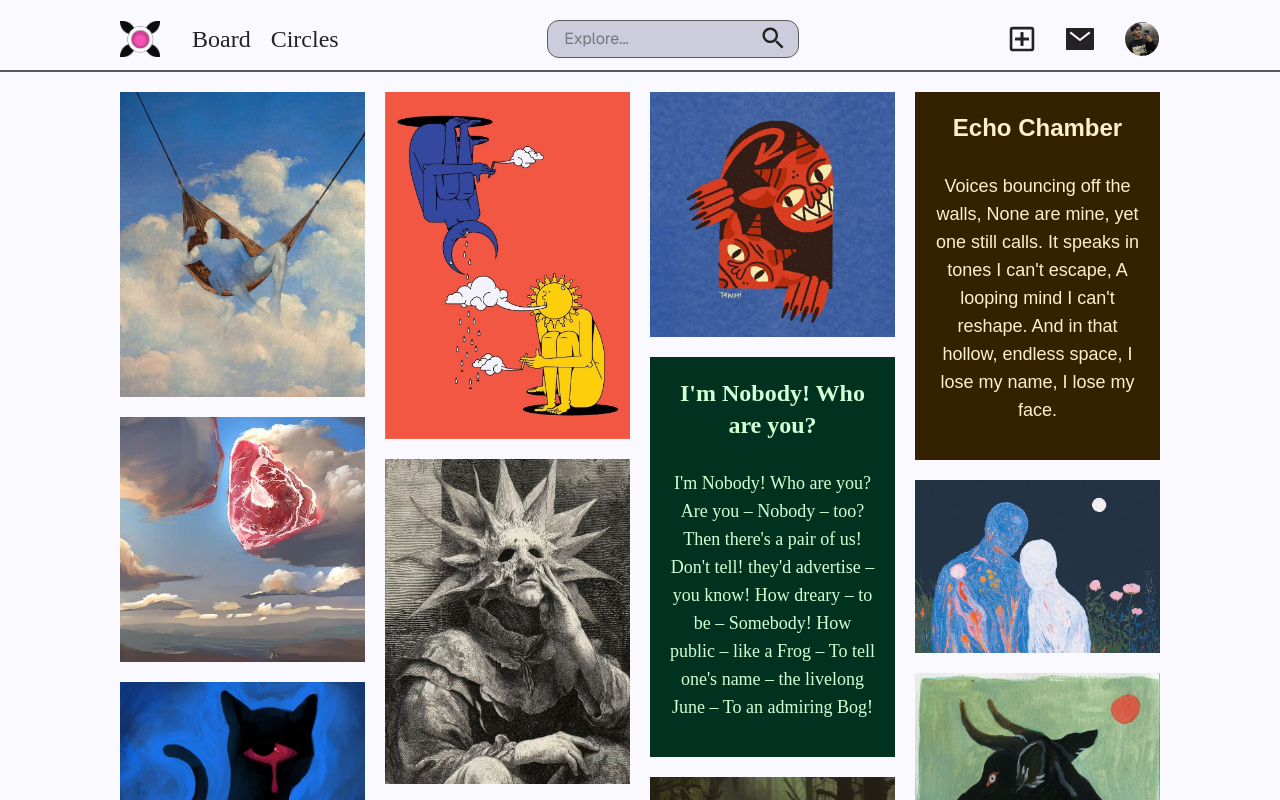
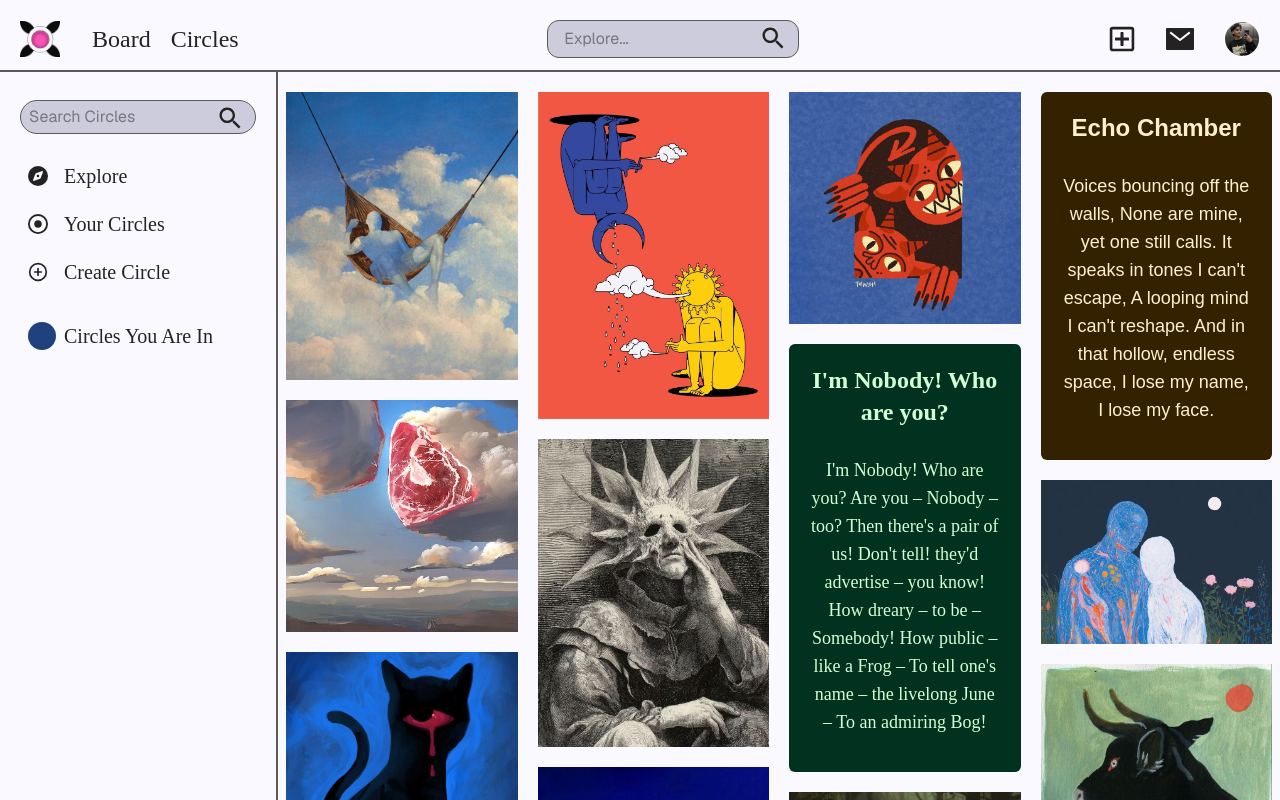
Before and after one commit to thethilina/bird-park, a Next.js app: page / in a window 1280 px wide. Shown: the top 800 px of the page. Built offline with nearby package versions, Linux system fonts and the light colour scheme; a web font is replaced by a local one.

Commit message:
circlessidenavbar

```diff
--- a/app/layout.tsx
+++ b/app/layout.tsx
@@ -3,6 +3,7 @@ import { Geist, Geist_Mono } from "next/font/google";
 import "./globals.css";
 import NavBar from "../public/components/NavBar";
 import ProfileBar from "@/public/components/ProfileBar";
+import CircleSideBar from "@/public/components/CircleSideBar";
 
 const geistSans = Geist({
   variable: "--font-geist-sans",
@@ -26,11 +27,21 @@ export default function RootLayout({
 }>) {
   return (
     <html
-
       lang="en"
       className={`${geistSans.variable} ${geistMono.variable} h-full antialiased`}
     >
-      <body className="min-h-full  flex flex-col"><NavBar/> {children}</body>
+      <head>
+      </head>
+      <body className="min-h-full flex flex-col">
+        <NavBar />
+        <div className="flex flex-1">
+                    <CircleSideBar />
+
+          <div className="flex-1">
+            {children}
+          </div>
+        </div>
+      </body>
     </html>
   );
 }
--- a/app/page.tsx
+++ b/app/page.tsx
@@ -4,7 +4,7 @@ import { shuffledFeedDatabase } from "@/TestDataBase/artData";
 import Buttonwhite from "@/public/components/Tn/Buttonwhite";
 export default function Home() {
   return (
-    <div className="flex flex-col flex-1 items-center  pt-5  justify-center font-sans px-2 lg:px-30 w-full">
+    <div className="flex flex-col flex-1 items-center  pt-5  justify-center font-sans px-2  w-full">
 
       <Gallery artbase = {shuffledFeedDatabase} />
 
--- /dev/null
+++ b/public/components/CircleSideBar.tsx
@@ -0,0 +1,51 @@
+import React from 'react'
+import { IoMdSearch } from "react-icons/io";
+import { FaCompass } from "react-icons/fa6";
+import { FaRegCircleDot } from "react-icons/fa6";
+import { FiPlusCircle } from "react-icons/fi";
+
+
+function CircleSideBar() {
+  return (
+    <nav className=' w-auto p-5 bg-(--color-background) dark:bg-(--background) border-r-2  border-(--border)   flex flex-col items-center py-5 gap-y-5'>
+
+<div className='sticky top-25 space-y-5'>
+
+    {/** searchbar */}
+
+        <div className=" hidden lg:block ">
+          <IoMdSearch className="absolute right-3 top-1 size-7  " />
+          <input placeholder="Search Circles" type="text" className="font-sans bg-(--colorbg) dark:bg-(--colorbgdark) border border-(--border) dark:border-(--borderdark)   rounded-full py-1 px-2" />
+        </div>
+
+
+        {/** middle buttons */}
+
+
+        <div className=" flex flex-col text-xl p-2  gap-y-5">
+        <button className='flex items-center align-middle gap-x-4 ) '><FaCompass className='size-5' /> Explore</button>
+        <button className='flex items-center align-middle  gap-x-4 '><FaRegCircleDot className='size-5' /> Your Circles</button>
+        <button className='flex items-center align-middle  gap-x-4 '><FiPlusCircle className='size-5' /> Create Circle</button>
+        </div>
+
+
+              {/** circles im in */}
+
+       <div className=" flex flex-col text-xl p-2  gap-y-5">
+        <div className='flex items-center  gap-x-2'> <div className='w-7 h-7 rounded-full bg-[#20417e]'/><h1>Circles You Are In</h1></div>
+
+
+
+        </div>
+
+
+
+
+
+
+</div>
+    </nav>
+  )
+}
+
+export default CircleSideBar
--- a/public/components/Gallery.tsx
+++ b/public/components/Gallery.tsx
@@ -6,7 +6,7 @@ function Gallery({ artbase }: any) {
     <div className="w-full">
       <div className="columns-2 sm:columns-2 gap-2 space-y-2 md:columns-3 lg:columns-4 lg:gap-5 lg:space-y-5 w-full">
         {artbase.map((art: any) => (
-          art.category === "poem" ? <div key={art.id} className="break-inside-avoid p-5  gap-y-5 text-center flex flex-col items-center justify-center " style={{ backgroundColor: art.backgroundColor, color: art.textColor ,fontFamily: art.font}}>
+          art.category === "poem" ? <div key={art.id} className="break-inside-avoid p-5 rounded-md gap-y-5 text-center flex flex-col items-center justify-center " style={{ backgroundColor: art.backgroundColor, color: art.textColor ,fontFamily: art.font}}>
 
 
             <h2 className="lg:text-2xl font-bold mb-2">{art.title}</h2>
--- a/public/components/NavBar.tsx
+++ b/public/components/NavBar.tsx
@@ -11,7 +11,7 @@ import userData from "@/TestDataBase/userdata";
 function NavBar() {
   return (
 
-    <nav className="sticky z-100 px-5 lg:px-30 py-1   bg-(--color-background) dark:bg-(--background)  border-(--border)  lg:pt-5  w-full top-0 border-b-2   lg:py-3   flex items-center justify-between ">
+    <nav className="sticky z-100 px-5  py-1   bg-(--color-background) dark:bg-(--background)  border-(--border)  lg:pt-5  w-full top-0 border-b-2   lg:py-3   flex items-center justify-between ">
 
 
     {/** right side */}
```
